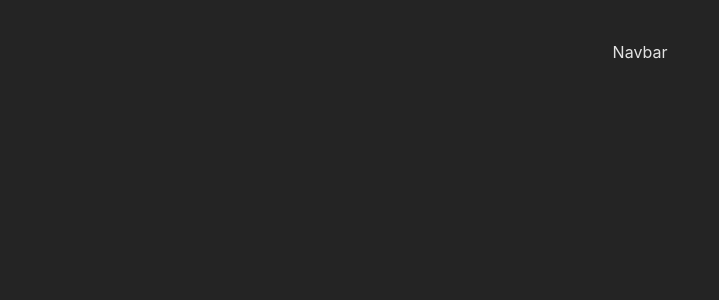
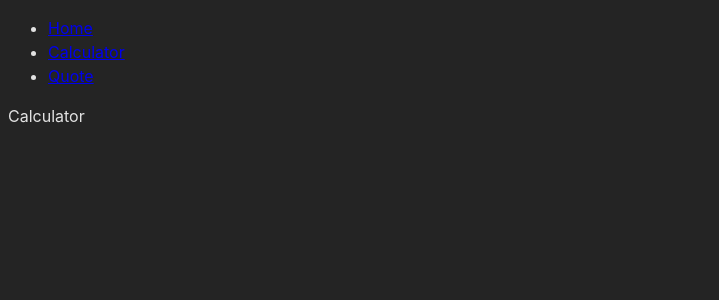
Before and after one commit to danifromecuador/calculator-page, a React (Vite) app: page /calculator in a window 1280 px wide. Shown: the top 300 px of the page, without its empty margins (0-719 px from the left). Built offline with nearby package versions, Linux system fonts and the light colour scheme.

Commit message:
Add links for each page

```diff
--- a/package.json
+++ b/package.json
@@ -11,7 +11,8 @@
   },
   "dependencies": {
     "react": "^18.2.0",
-    "react-dom": "^18.2.0"
+    "react-dom": "^18.2.0",
+    "react-router-dom": "^6.13.0"
   },
   "devDependencies": {
     "@babel/core": "^7.22.5",
--- a/src/App.jsx
+++ b/src/App.jsx
@@ -1,12 +1,23 @@
-import './App.css'
+// App.jsx
+// App.jsx
+import React from 'react';
+import { BrowserRouter as Router, Routes, Route } from 'react-router-dom';
+import Home from './pages/Home';
+import Calculator from './pages/Calculator';
+import Quote from './pages/Quote';
 import Navbar from './components/Navbar';
+
 function App() {
-
   return (
-    <div className="App">
+    <Router>
       <Navbar />
-    </div>
-  )
+      <Routes>
+        <Route path="/" element={<Home />} />
+        <Route path="/calculator" element={<Calculator />} />
+        <Route path="/quote" element={<Quote />} />
+      </Routes>
+    </Router>
+  );
 }
 
-export default App
+export default App;
--- a/src/components/Navbar.jsx
+++ b/src/components/Navbar.jsx
@@ -1,9 +1,23 @@
-import React from 'react'
+// Navbar.jsx
+import React from 'react';
+import { Link } from 'react-router-dom';
 
 const Navbar = () => {
   return (
-    <div>Navbar</div>
-  )
-}
+    <nav>
+      <ul>
+        <li>
+          <Link to="/">Home</Link>
+        </li>
+        <li>
+          <Link to="/calculator">Calculator</Link>
+        </li>
+        <li>
+          <Link to="/quote">Quote</Link>
+        </li>
+      </ul>
+    </nav>
+  );
+};
 
-export default Navbar
+export default Navbar;
```
Also changed, not shown: 1 other file (tests, documents, lock files or other folders).
